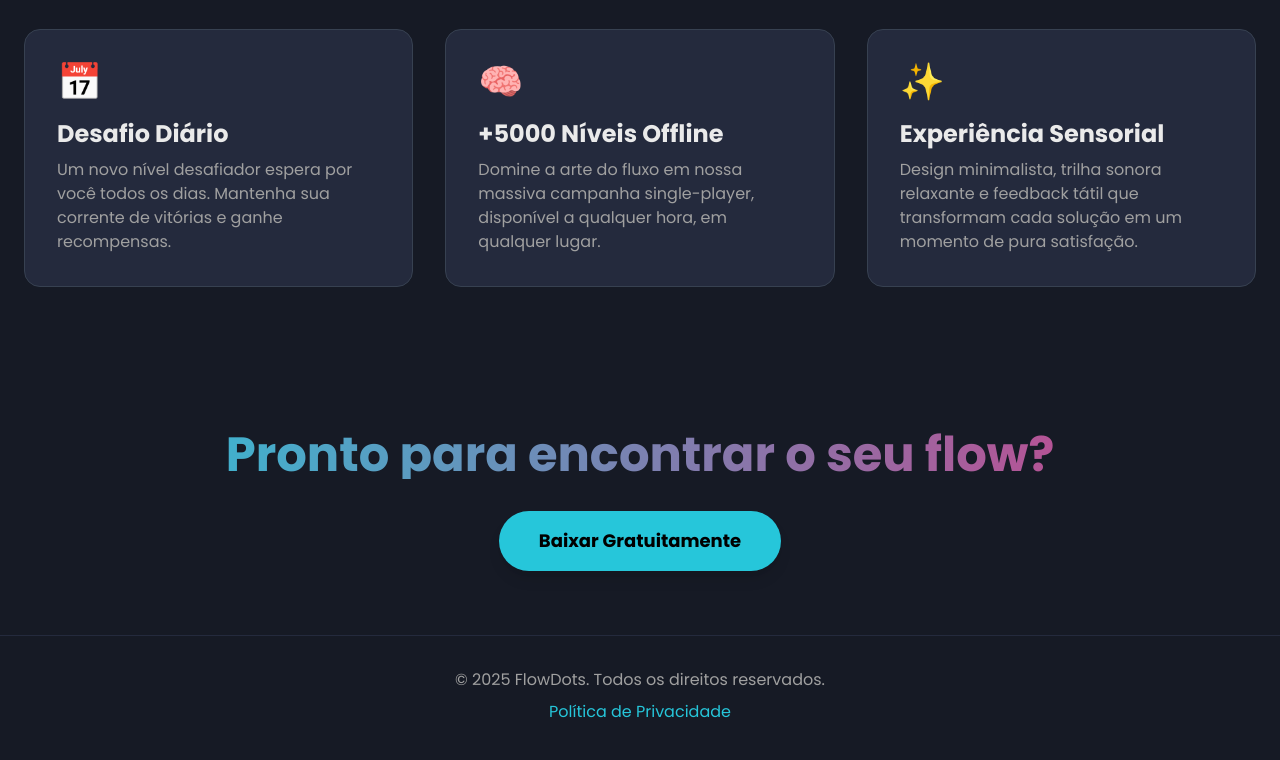
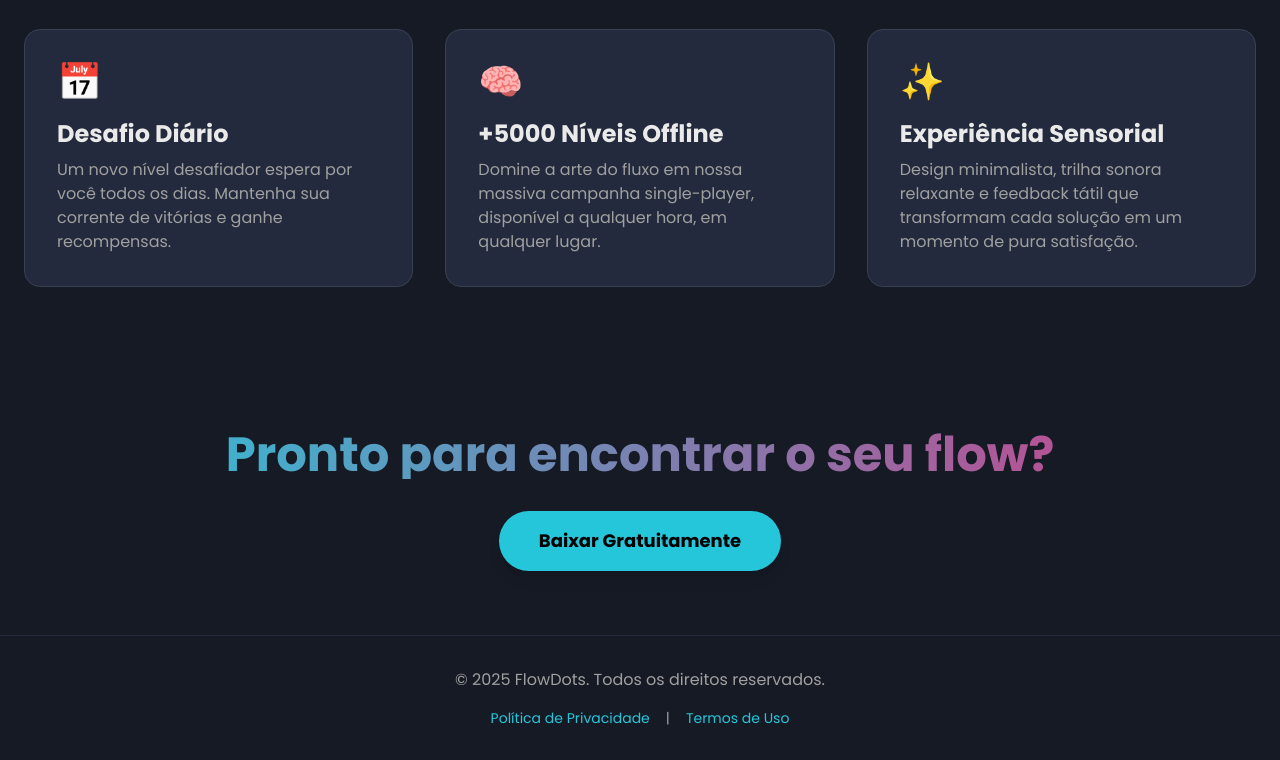
Before and after one commit to glaucodev01/flowdots, a plain HTML site: page index.html in a window 1280 px wide. Shown: the part 1473-2233 px from the top of the page. Drawn offline with nearby package versions, Linux system fonts and the light colour scheme.

Commit message:
Update index.html

```diff
--- a/index.html
+++ b/index.html
@@ -114,9 +114,14 @@
 
     <footer class="text-center py-8 px-6 border-t border-neon-surface">
         <p class="text-neon-text-secondary">&copy; 2025 FlowDots. Todos os direitos reservados.</p>
-        <div class="mt-2">
-            <a href="privacy_policy.html" class="text-neon-primary hover:text-opacity-80">
+
+        <div class="mt-4 flex justify-center items-center space-x-4 text-sm">
+            <a href="privacy_policy.html" class="text-neon-primary hover:text-opacity-80 transition-colors">
                 Política de Privacidade
+            </a>
+            <span class="text-neon-text-secondary">|</span>
+            <a href="terms_of_service.html" class="text-neon-primary hover:text-opacity-80 transition-colors">
+                Termos de Uso
             </a>
         </div>
     </footer>
```
